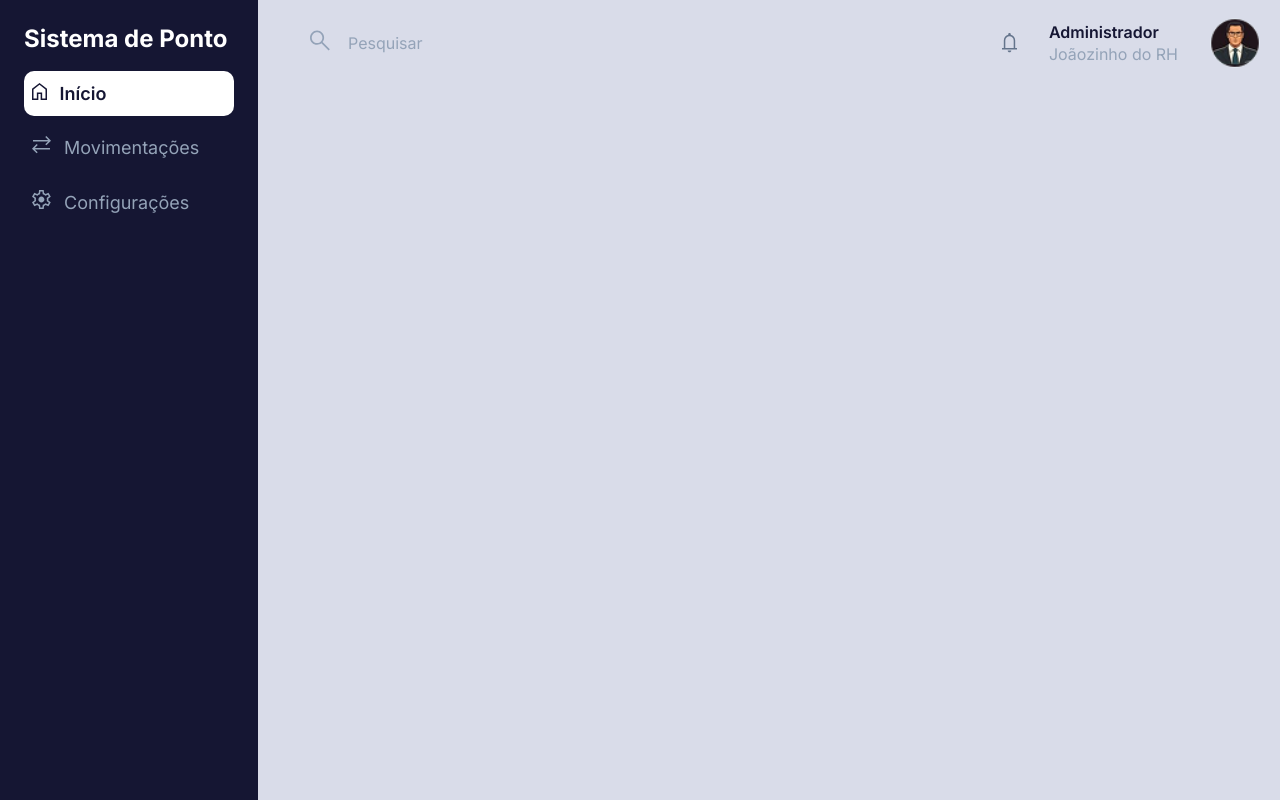
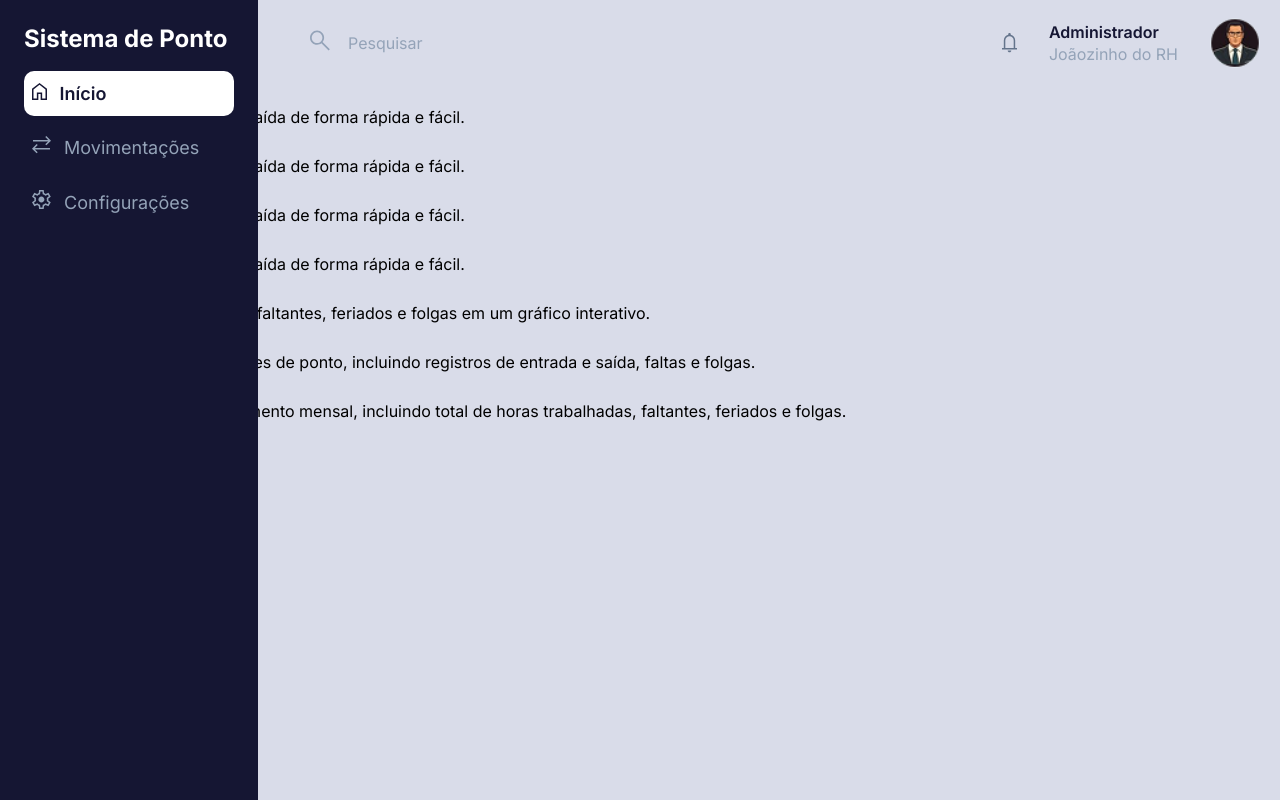
Before and after one commit to ebileu/mixponto, a Next.js app: page / in a window 1280 px wide. Built offline with nearby package versions, Linux system fonts and the light colour scheme.

Commit message:
Criação da Estrutura HTML

```diff
--- a/src/app/page.tsx
+++ b/src/app/page.tsx
@@ -1,9 +1,43 @@
 export default function Home() {
-  return (
-  <div>
-      <main>
-        <h1>Sistema de Ponto</h1>
-      </main>
-    </div>
-  );
+return (
+  <main>
+    <section className="containerCards">
+      <article  className="card">
+        <h2>Trabalhando</h2>
+        <p>Registre seu ponto de entrada e saída de forma rápida e fácil.</p>
+      </article >
+        <article className="card">
+        <h2>Faltantes</h2>
+        <p>Registre seu ponto de entrada e saída de forma rápida e fácil.</p>
+      </article>
+        <article className="card">
+        <h2>Feriados</h2>
+        <p>Registre seu ponto de entrada e saída de forma rápida e fácil.</p>
+      </article>
+        <article className="card">
+        <h2>Folga</h2>
+        <p>Registre seu ponto de entrada e saída de forma rápida e fácil.</p>
+      </article>
+
+    </section>
+    <section className="containerGrafico">
+      <article  className="grafico">
+        <h2>Gráfico de Horas</h2>
+        <p>Visualize suas horas trabalhadas, faltantes, feriados e folgas em um gráfico interativo.</p>
+      </article>
+
+      <article className="atividadesRecentes">
+        <h2>Atividades Recentes</h2>
+        <p>Acompanhe suas últimas atividades de ponto, incluindo registros de entrada e saída, faltas e folgas.</p>
+      </article>
+    </section>
+
+    <section className="containerFechamentoMensal">
+      <article className="fechamentoMensal">
+        <h2>Fechamento Mensal</h2>
+        <p>Confira um resumo do seu fechamento mensal, incluindo total de horas trabalhadas, faltantes, feriados e folgas.</p>
+      </article>
+    </section>
+  </main>
+);
 }
```
Also changed, not shown: src/app/layout.tsx (indentation only), src/components/sidebar.tsx (indentation only).
